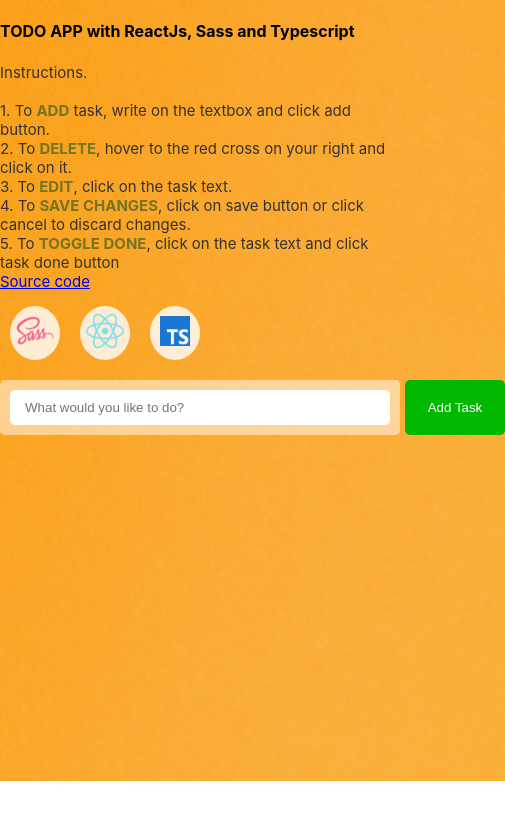
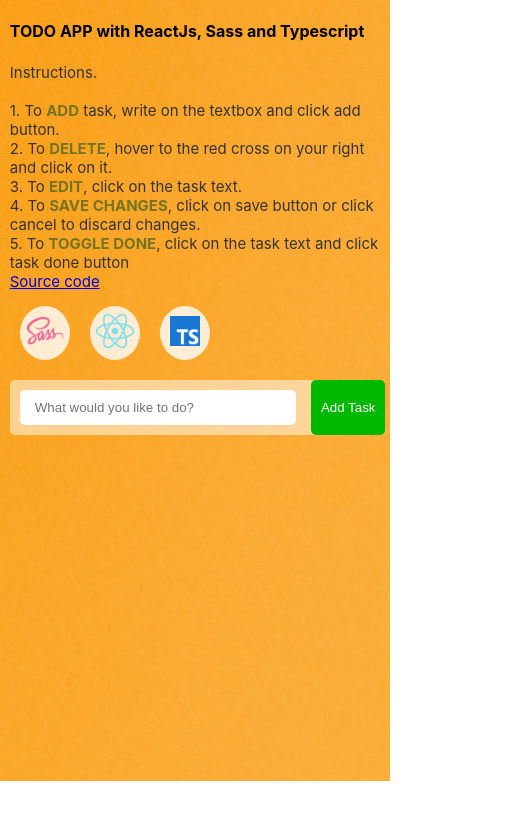
Before and after one commit to lebohang0824/gm-todo, a React (Create React App) app: page / in a window 390 px wide. Shown: the top 820 px of the page, 505 px wide, since content can reach past the window. Built offline with nearby package versions, Linux system fonts and the light colour scheme.

Commit message:
Adding responsiveness

```diff
--- a/src/Todo/Todo.scss
+++ b/src/Todo/Todo.scss
@@ -1,6 +1,9 @@
 .todo {
-    width: 400px;
+    width: 95%;
     margin: 5% auto;
+    @media screen and (min-width: 768px) {
+        width: 400px;
+    }
 
     .todo-languages {
         ul {
@@ -36,7 +39,10 @@
         form {
             display: grid;
             column-gap: 5px;
-            grid-template-columns: 400px 100px;
+            grid-template-columns: 80% 20%;
+            @media screen and (min-width: 768px) {
+                grid-template-columns: 400px 100px;
+            }
             input {
                 border: none;
                 margin: 10px;
```
